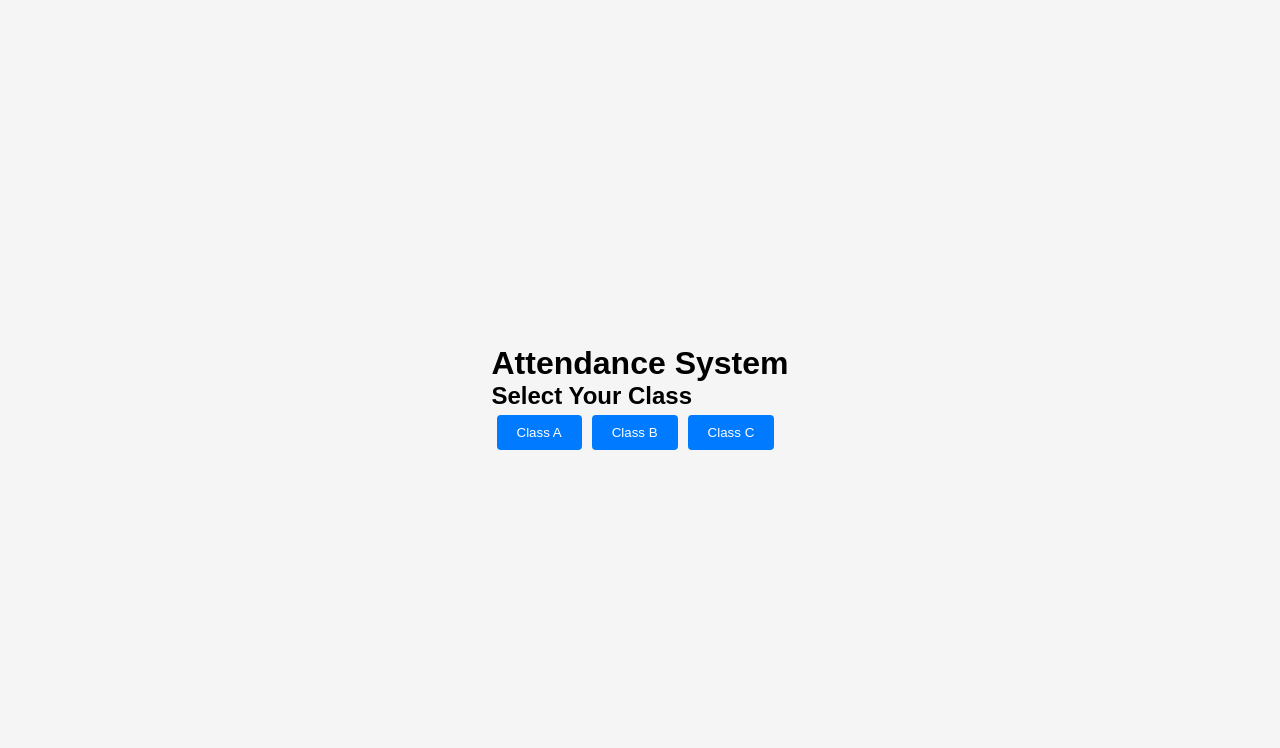
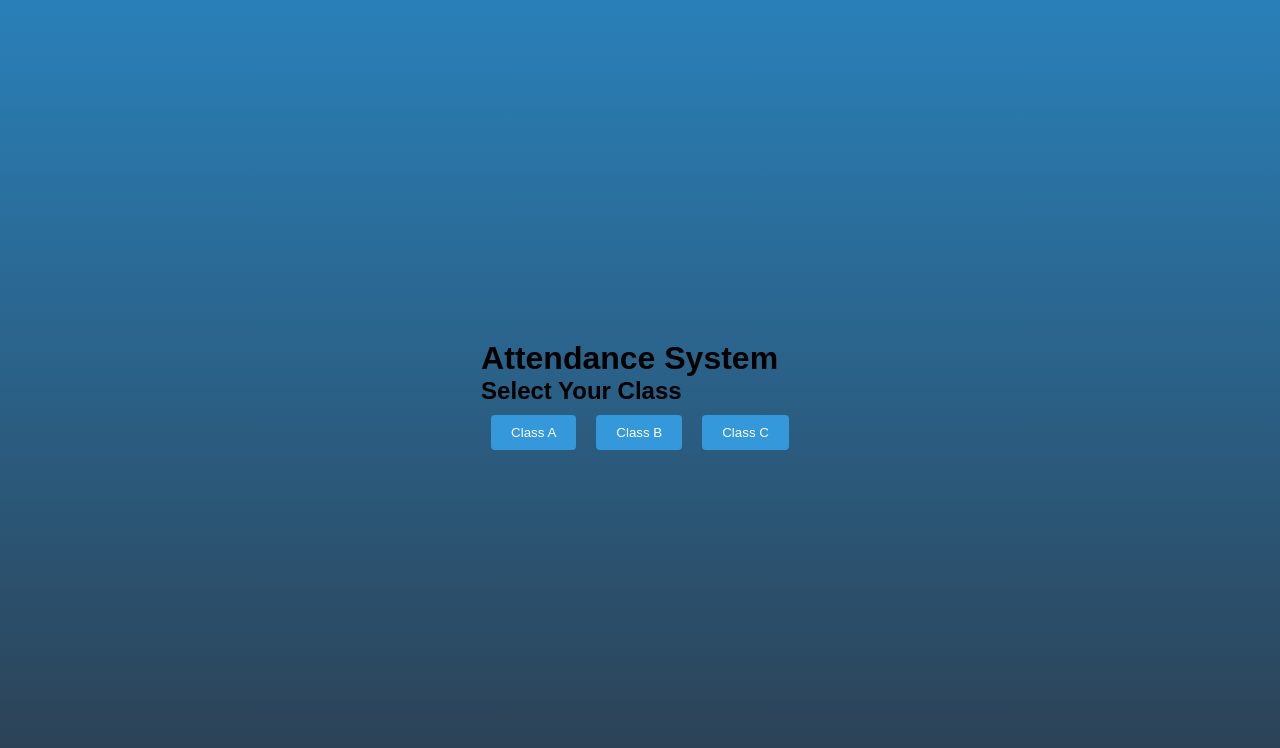
Before and after one commit to SHRISTI-web/Kalvium_task_frontend, a React (Create React App) app in the folder attendance-system/: page / in a window 1280 px wide. Shown: the top 748 px of the page. Built offline with nearby package versions, Linux system fonts and the light colour scheme.

Commit message:
re setting css

```diff
--- a/attendance-system/src/App.css
+++ b/attendance-system/src/App.css
@@ -1,3 +1,6 @@
+/* Reset some default browser styles */
+/* Reset some default browser styles */
+/* Reset some default browser styles */
 /* Reset some default browser styles */
 /* Reset some default browser styles */
 /* Reset some default browser styles */
@@ -7,6 +10,11 @@ body, h1, h2, p, button {
   font-family: Arial, sans-serif;
 }
 
+/* Set a background color for the entire screen */
+body {
+  background: linear-gradient(to bottom, #2980b9, #2c3e50); /* Gradient background */
+}
+
 /* Basic layout */
 .App {
   display: flex;
@@ -14,12 +22,11 @@ body, h1, h2, p, button {
   align-items: center;
   justify-content: center;
   height: 100vh;
-  background-color: #f5f5f5;
 }
 
 /* Page container */
 .page-container {
-  background-color: #ffffff; /* Light gray background */
+  background-color: rgba(255, 255, 255, 0.9); /* Slightly transparent white background */
   padding: 20px;
   border-radius: 8px;
   box-shadow: 0px 2px 4px rgba(0, 0, 0, 0.1);
@@ -27,25 +34,32 @@ body, h1, h2, p, button {
 }
 
 /* Buttons */
+.button-container {
+  display: flex;
+  flex-wrap: wrap;
+  justify-content: center;
+  margin-top: 20px;
+}
+
 button {
   padding: 10px 20px;
-  margin: 5px;
+  margin: 10px;
   border: none;
   border-radius: 4px;
-  background-color: #007bff;
+  background-color: #3498db;
   color: white;
   cursor: pointer;
   transition: background-color 0.3s;
 }
 
 button:hover {
-  background-color: #0056b3;
+  background-color: #2980b9;
 }
 
 /* Select dropdown */
 select {
   padding: 10px;
-  margin: 5px;
+  margin: 10px;
   border: 1px solid #ccc;
   border-radius: 4px;
   width: 100%;
@@ -54,6 +68,6 @@ select {
 
 /* Confirmation message */
 .confirmation {
-  color: #008000;
+  color: #27ae60;
   margin-top: 10px;
 }
```
